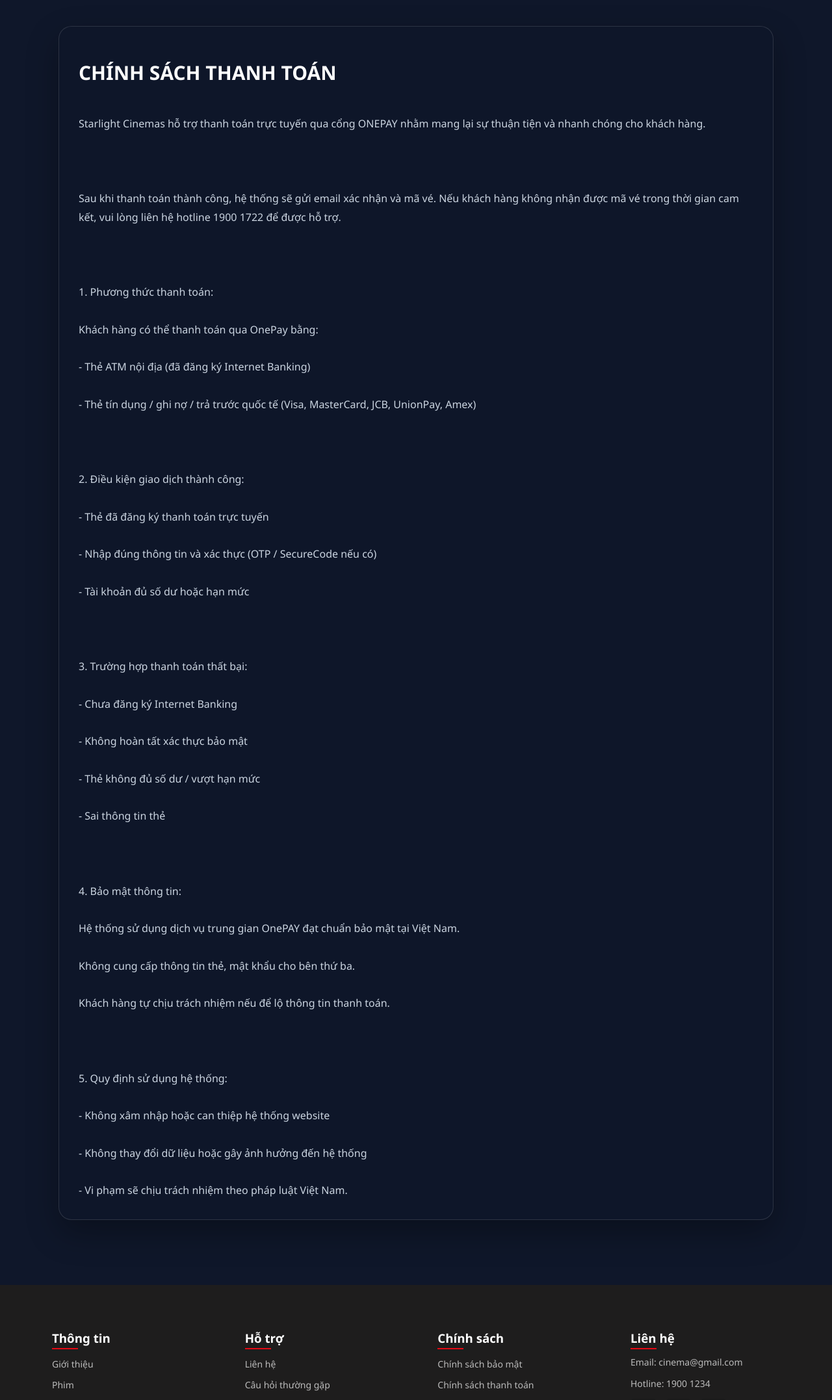
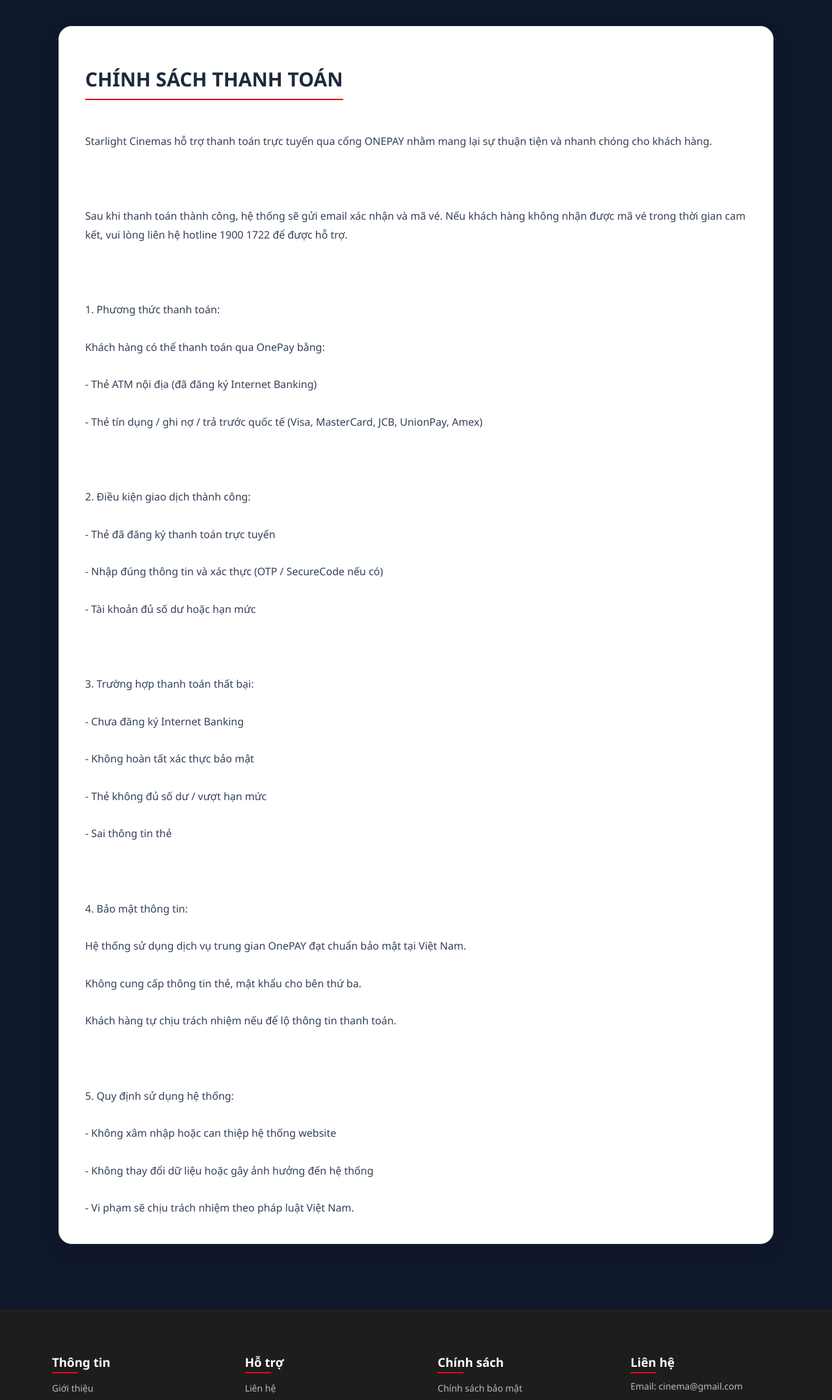
Before and after one commit to duytan055/WebBooking, a PHP site: page /trangchinhsach.php in a window 1280 px wide. Shown: the part 70-2224 px from the top of the page at 65% size. Run offline with PHP 8.4, Linux system fonts and the light colour scheme.

Commit message:
Update trangchinhsach.php

```diff
--- a/Pages/trangchinhsach.php
+++ b/Pages/trangchinhsach.php
@@ -182,16 +182,30 @@ body{
     to{opacity:1; transform:translateY(0);}
 }
 
-.policy-title{
-    font-size:30px;
-    margin-bottom:15px;
+.policy-container {
+    background: #ffffff; /* Đổi thành màu trắng nguyên bản */
+    border: 1px solid #e2e8f0; /* Đổi viền sang màu xám nhạt cho hợp với nền trắng */
+    border-radius: 20px;
+    padding: 40px; /* Tăng padding một chút cho thoáng */
+    box-shadow: 0 10px 25px rgba(0,0,0,0.1); /* Đổ bóng nhẹ hơn */
+    animation: fade .25s ease;
 }
 
-.policy-content{
-    color:#cbd5e1;
-    line-height:1.8;
-    font-size:16px;
-    white-space:pre-line;
+.policy-title {
+    font-size: 30px;
+    margin-bottom: 20px;
+    color: #1e293b;
+    font-weight: bold;
+    border-bottom: 2px solid #e50914;
+    padding-bottom: 10px;
+    display: inline-block;
+}
+
+.policy-content {
+    color: #334155;
+    line-height: 1.8;
+    font-size: 16px;
+    white-space: pre-line;
 }
 
 #top{
```
